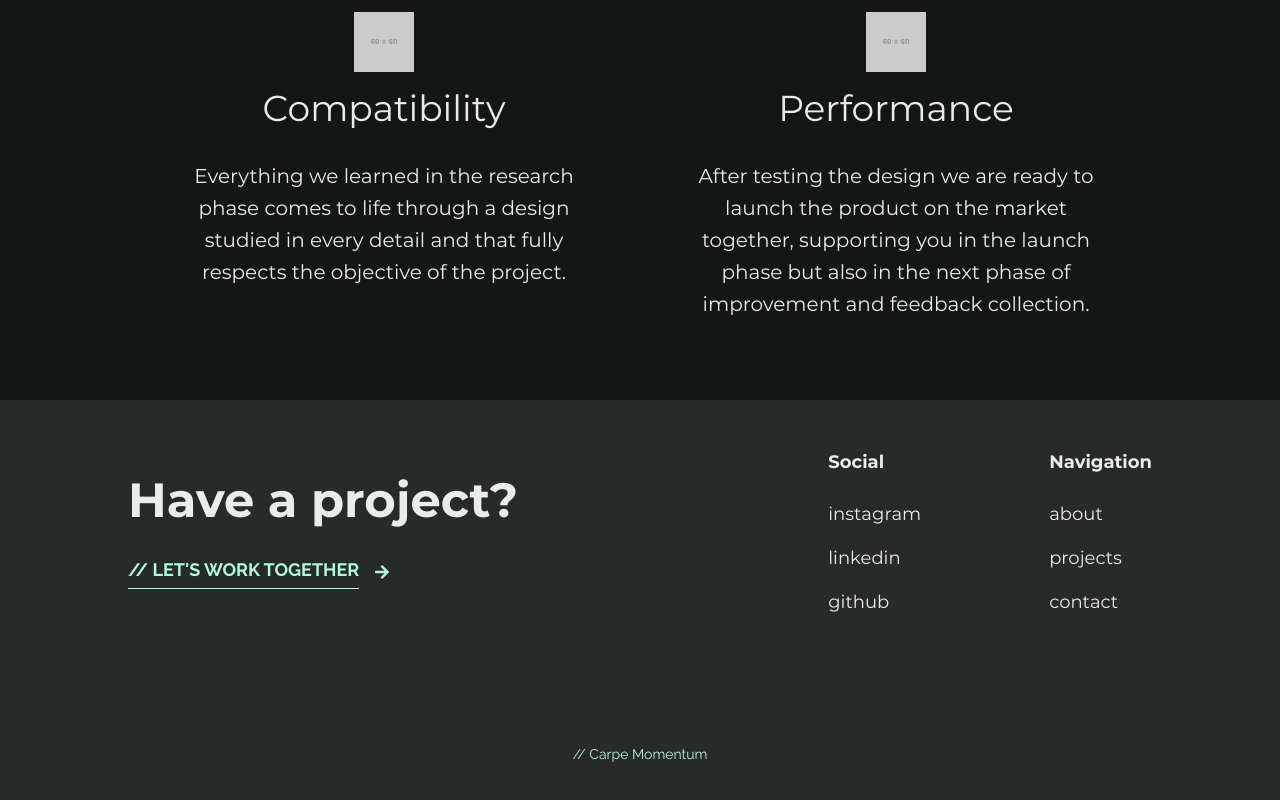
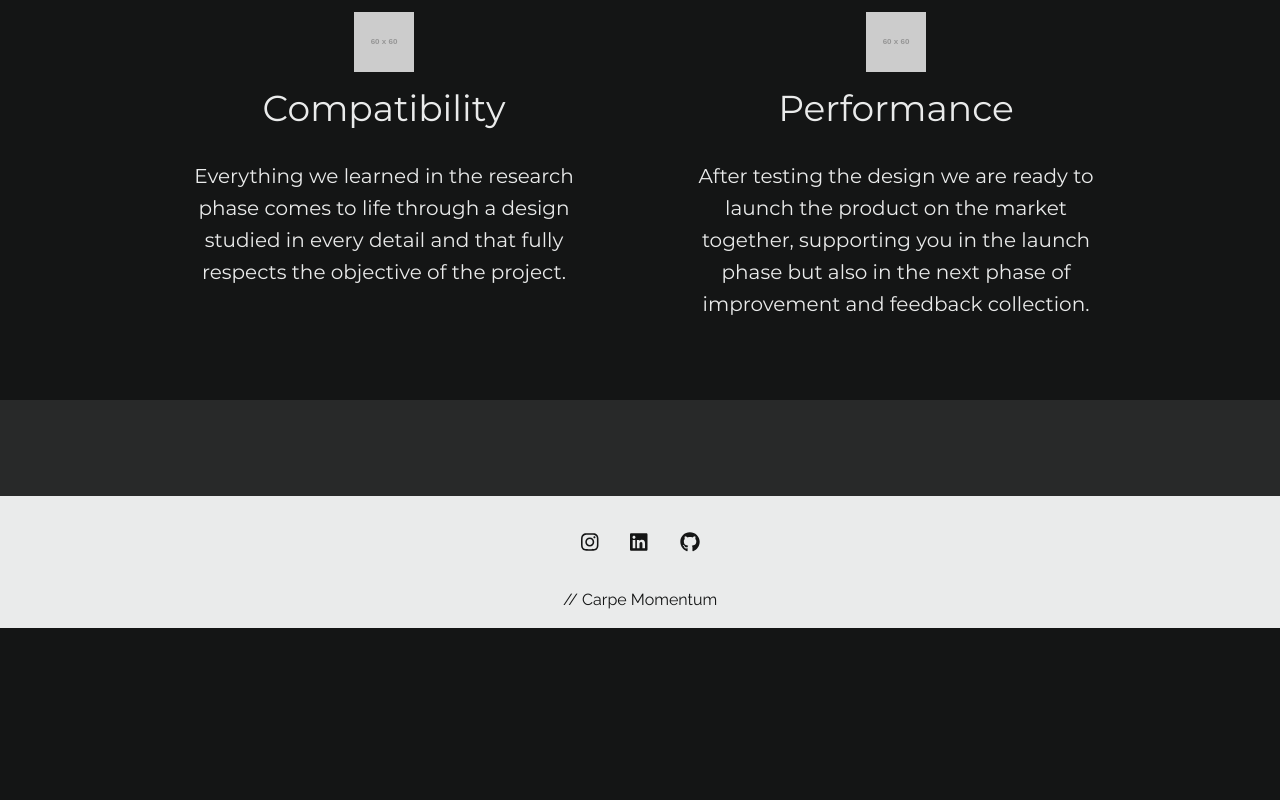
Before and after one commit to yogaajie2/porto, a Nuxt app: page / in a window 1280 px wide. Shown: the part 3818-4618 px from the top of the page. After the commit the page ends 4446 px from the top, so only its background shows below. Built offline with nearby package versions, Linux system fonts and the light colour scheme.

Commit message:
UI/UX(TheFooter): Revise TheFooter design

```diff
--- a/components/TheFooter.vue
+++ b/components/TheFooter.vue
@@ -1,16 +1,31 @@
 <template>
-  <footer class="bg-primary-lighter">
-    <div class="container mx-auto px-8 pt-12 pb-12 text-secondary md:px-16 lg:px-24 xl:px-32">
-      <div class="space-y-8 md:space-y-24 lg:flex lg:items-center lg:justify-between lg:space-y-0">
+  <footer>
+    <section
+          v-show="$nuxt.$route.path != '/contact'"
+      class="container mx-auto px-8 pt-12 pb-12 text-secondary bg-primary-lighter md:px-16 lg:px-24 xl:px-32"
+        >
+      <!-- <div class="space-y-8 md:space-y-24 lg:flex lg:items-center lg:justify-between lg:space-y-0"> -->
         <div
-          v-show="$nuxt.$route.path != '/contact'"
-          class="md:text-center lg:text-left lg:space-y-0"
-        >
-          <h2 class="mb-8">Have a project?</h2>
-          <CTA />
+          v-show="isPlaceholderShown"
+          class="h-24"
+        ></div>
+
+        <div v-show="isContentShown">
+          <div class="min-h-24 md:text-center lg:text-left lg:space-y-0">
+            <SlideUp @after-enter="isCTAShown = true">
+              <h2
+                v-show="isQuestionShown"
+                class="mb-8"
+              >Have a project?</h2>
+            </SlideUp>
+
+            <SlideRight>
+              <CTA v-show="isCTAShown" />
+            </SlideRight>
+          </div>
         </div>
 
-        <div class="flex mb-12 space-x-16 text-lg md:justify-center md:space-x-24 xl:space-x-32">
+        <!-- <div class="flex mb-12 space-x-16 text-lg md:justify-center md:space-x-24 xl:space-x-32">
           <nav class="flex flex-col space-y-4">
             <p class="font-bold mb-2">Social</p>
 
@@ -49,11 +64,37 @@
             >contact</NuxtLink>
           </nav>
         </div>
-      </div>
+      </div> -->
+    </section>
 
-      <div>
-        <span class="block mt-32 font-heading text-sm text-center text-tertiary">// Carpe Momentum</span>
-      </div>
-    </div>
+    <section class="container flex flex-col justify-center mx-auto py-4 space-y-4 text-primary bg-secondary md:px-16 lg:px-24 xl:px-32">
+      <nav class="flex justify-center text-xl">
+        <a
+          href="https://www.instagram.com/yogaajie2/"
+          target="_blank"
+          class="p-4"
+        >
+          <font-awesome-icon :icon="['fab', 'instagram']" />
+        </a>
+
+        <a
+          href="https://www.linkedin.com/in/yogajie"
+          target="_blank"
+          class="p-4"
+        >
+          <font-awesome-icon :icon="['fab', 'linkedin']" />
+        </a>
+
+        <a
+          href="https://github.com/yogaajie2"
+          target="_blank"
+          class="p-4"
+        >
+          <font-awesome-icon :icon="['fab', 'github']" />
+        </a>
+      </nav>
+
+      <span class="block font-heading text-center">// Carpe Momentum</span>
+    </section>
   </footer>
 </template>
```
